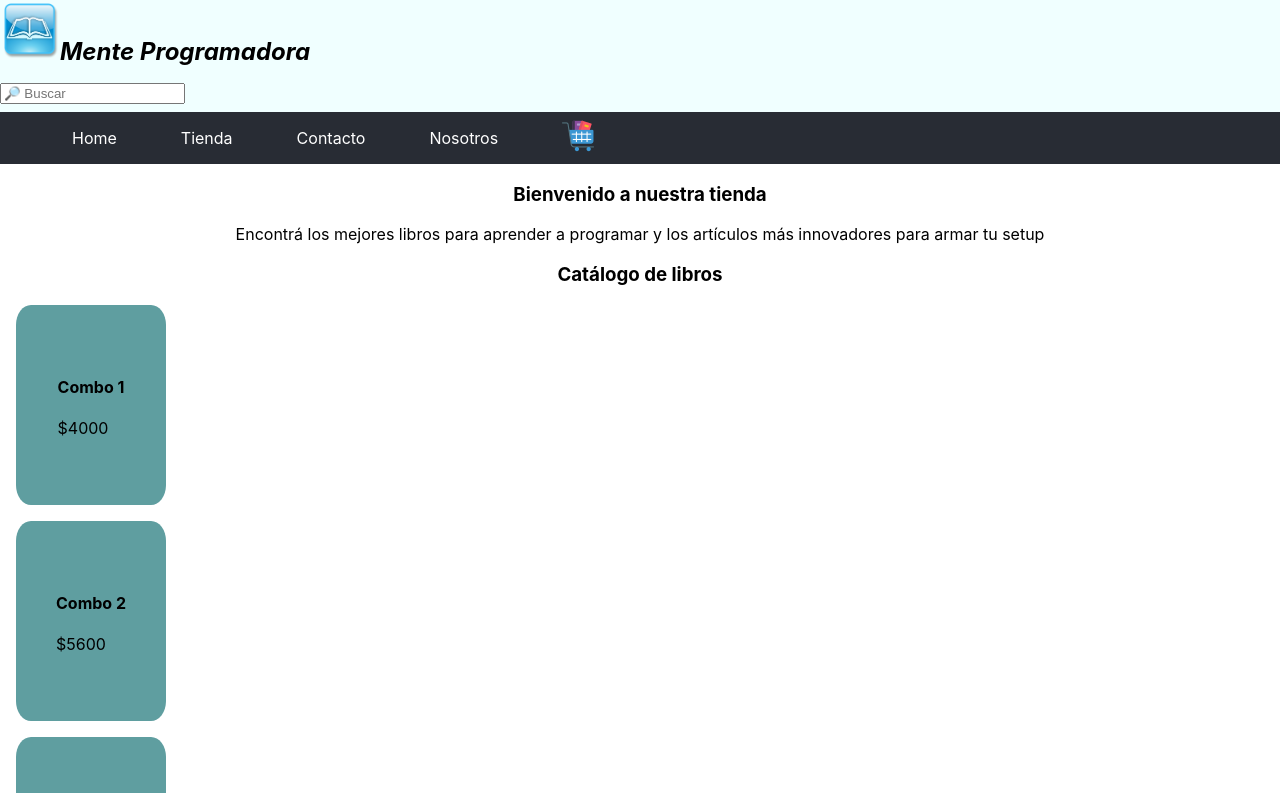
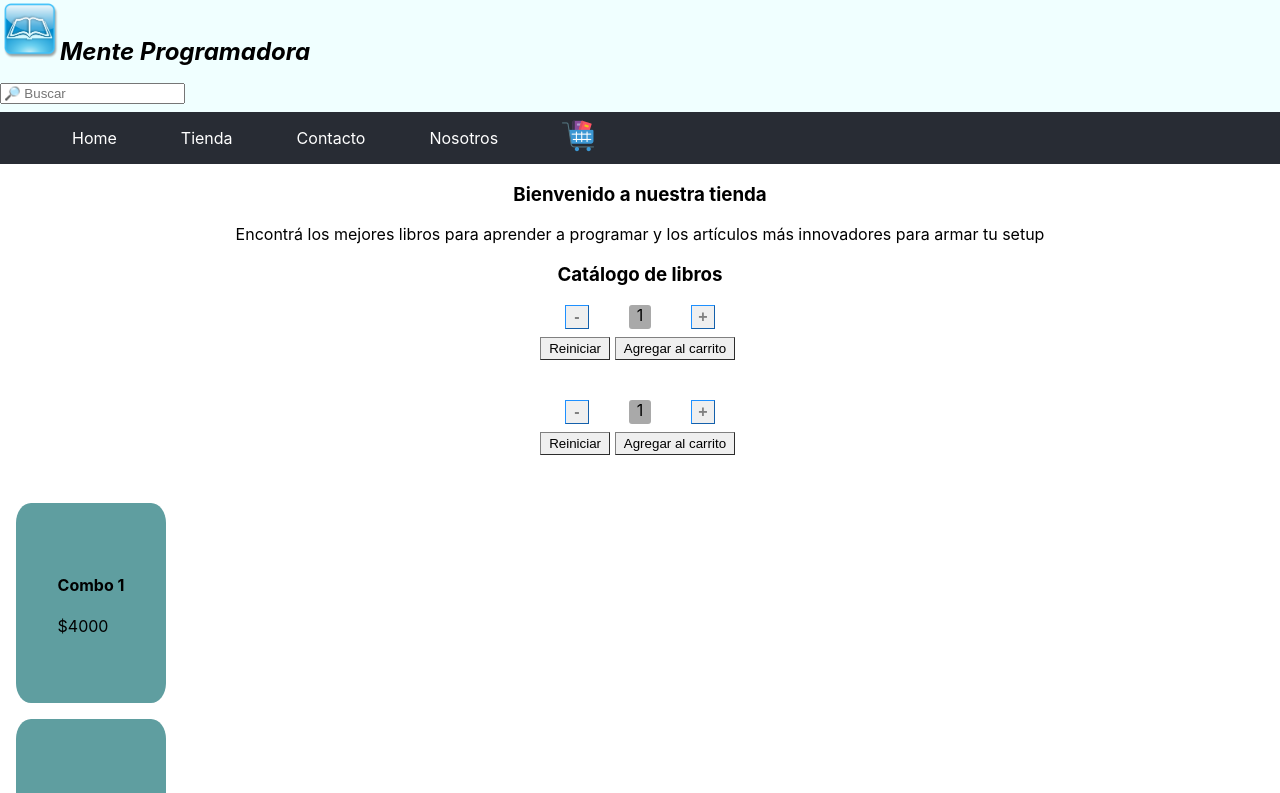
Before and after one commit to carla-fdz/primerTiendaFernandez, a React app: page / in a window 1280 px wide. Shown: the top 793 px of the page. Built offline with nearby package versions, Linux system fonts and the light colour scheme.

Commit message:
contador agregado

```diff
--- a/src/App.js
+++ b/src/App.js
@@ -6,7 +6,7 @@ import Welcome from './components/Welcome';
 
 function App() {
   return (
-    <div>
+    <>
       {/* <header className="App-header">
         <img src={logo} className="App-logo" alt="logo" />
         <p>
@@ -27,7 +27,7 @@ function App() {
       <Navbar />
       <Body />
       <Footer />
-    </div>
+    </>
   );
 }
 
--- /dev/null
+++ b/src/components/ItemCount.css
@@ -0,0 +1,39 @@
+.itemCount{
+    display: flex;
+    flex-direction: row;
+    justify-content: space-between;
+    align-content: center;
+    margin: 0.5rem auto;
+    width: 150px;
+    /* border-width:thin;
+    border-style: solid;
+    border-color: grey; */
+}
+
+.num{
+    margin: 0 2rem;
+    background-color:darkgray;
+    padding: 0 0.5rem;
+    border-radius: 3px;
+}
+
+.buttonOperaciones{
+    font-size: 1rem;
+    color:gray;
+    border-width: thin;
+    border-color: dodgerblue;
+    width: 1.5rem;
+    height: 1.5rem;
+    text-align: center;
+    font-weight: 600;
+    padding: 0 5px;
+    text-align: center;
+}
+
+.buttonOpcion{
+    margin: 0 0.3rem 2rem 0;
+    padding: 3px 8px;
+    border-width: thin;
+    border-color:gray;
+    /* color:; */
+}
--- /dev/null
+++ b/src/components/ItemCount.js
@@ -0,0 +1,32 @@
+import { useState } from "react";
+import './ItemCount.css';
+
+function ItemCount({ stock, initial=1}){
+    const [num, setNum] = useState (initial);
+    const sumar = () => {
+        if(num<stock){
+            setNum(num + 1);
+        }
+    }
+    const restar = () => {
+        if(num>initial){
+            setNum(num - 1)
+        }
+    }
+    const reiniciar = () => {
+        setNum(initial)
+    }
+    return(
+        <>
+        <div className='itemCount'>
+            <button onClick={restar} className="buttonOperaciones"> - </button>
+            <p className="num">{num}</p>
+            <button onClick={sumar} className="buttonOperaciones"> + </button>
+        </div>
+        <button onClick={reiniciar} className="buttonOpcion">Reiniciar</button>
+        <button className="buttonOpcion">Agregar al carrito</button>
+        </>
+    )
+}
+
+export default ItemCount;
--- a/src/components/ItemListContainer.js
+++ b/src/components/ItemListContainer.js
@@ -1,3 +1,4 @@
+import ItemCount from './ItemCount';
 import './ItemListContainer.css';
 
 function ItemListContainer(props) {
@@ -7,6 +8,8 @@ function ItemListContainer(props) {
             <h1>{props.title}</h1>
             <p>Encontrá los mejores libros para aprender a programar y los artículos más innovadores para armar tu setup</p>
             <h3>Catálogo de libros</h3>
+            <ItemCount stock={5}/>
+            <ItemCount stock={10}/>
         </div>
     </section>
   );
```
